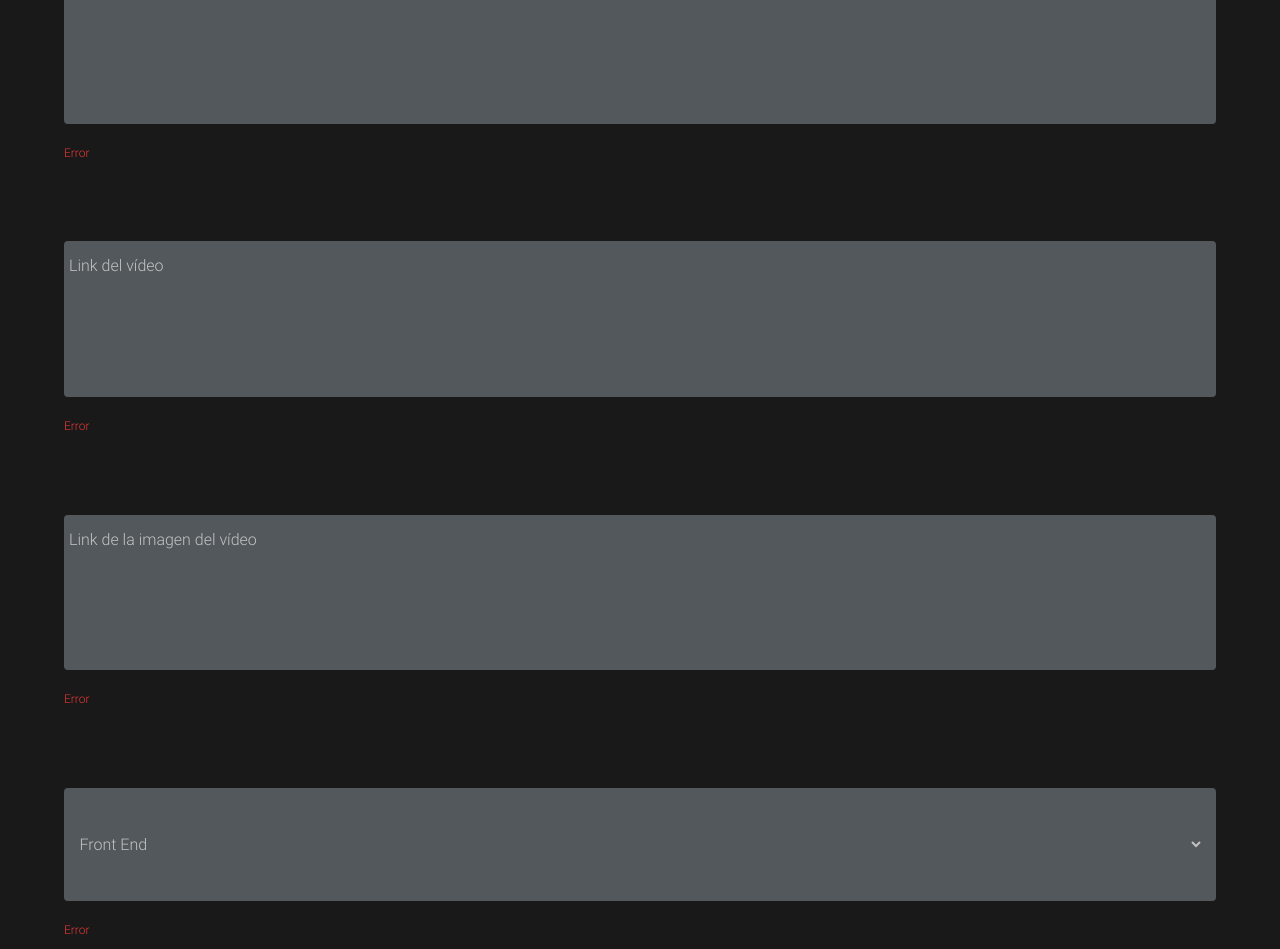
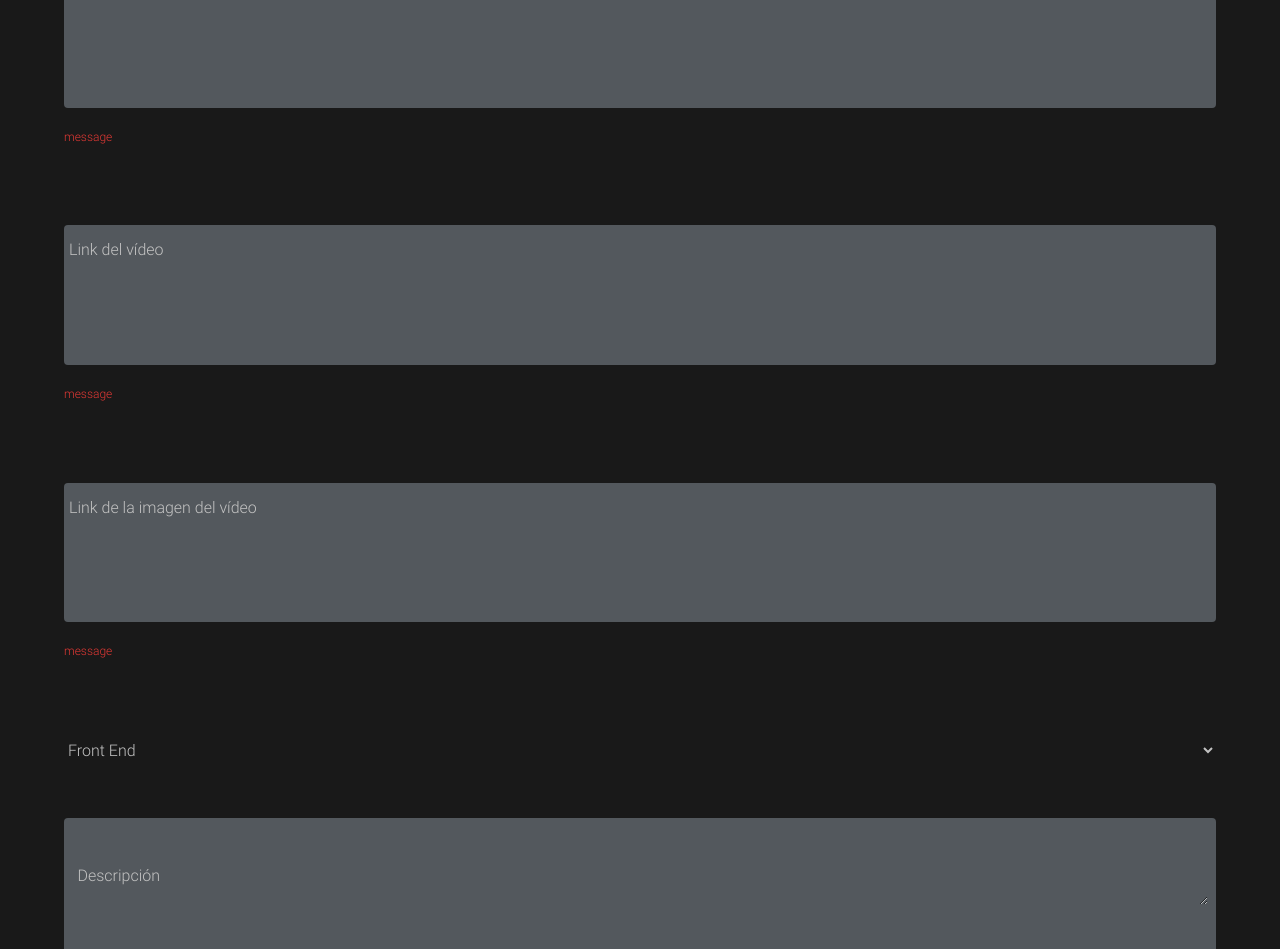
Before and after one commit to jarher/jefferflix, a React (Create React App) app in the folder client/: page /newVideo in a window 1280 px wide. Shown: the part 463-1412 px from the top of the page. Built offline with nearby package versions, Linux system fonts and the light colour scheme.

Commit message:
nuevo ajuste componente newVideo

```diff
--- /dev/null
+++ b/client/src/components/Form/ErrorMessage.jsx
@@ -0,0 +1,14 @@
+import styled from "styled-components";
+import { body_smaller, color_error_medium } from "../UI/variables";
+
+const ErrorMessage = styled.span`
+  color: ${color_error_medium};
+  font-size: ${body_smaller};
+  display: block;
+  padding: 2% 0;
+  font-family: "Roboto-Light", sans-serif;
+`;
+
+const Error = ({ message }) => <ErrorMessage>{message}</ErrorMessage>;
+
+export default Error;
--- /dev/null
+++ b/client/src/components/Form/FormWrapper.jsx
@@ -0,0 +1,8 @@
+import styled from "styled-components";
+const FormWrapper = styled.div`
+  display: flex;
+  flex-direction: column;
+  margin-bottom: 5%;
+`;
+
+export default FormWrapper;
--- a/client/src/components/Input/Input.jsx
+++ b/client/src/components/Input/Input.jsx
@@ -1,19 +1,12 @@
 import styled from "styled-components";
 import {
-  color_error_medium,
   color_gray_750,
   body_smaller,
   body_small,
   color_gray_300,
 } from "../UI/variables.js";
 
-const FormWrapper = styled.div`
-  display: flex;
-  flex-direction: column;
-  margin-bottom: 5%;
-`;
-
-const InputWrapper = styled.div`
+export const InputWrapper = styled.div`
   position: relative;
   background-color: ${color_gray_750};
   padding: 4% 1%;
@@ -25,7 +18,7 @@ const InputStyle = styled.input`
   color: ${color_gray_300};
   padding-top: 2%;
   width: 100%;
-  height: 5vh;
+  height: 3vh;
 
   &&:not(:placeholder-shown) + label,
   &:focus + label {
@@ -43,7 +36,7 @@ const InputStyle = styled.input`
   }
 `;
 
-const Label = styled.label`
+export const Label = styled.label`
   position: absolute;
   font-size: ${body_small};
   color: ${color_gray_300};
@@ -53,79 +46,17 @@ const Label = styled.label`
   transition: all 0.2s ease-in-out;
 `;
 
-const Select = styled.select`
-  width: 100%;
-  background-color: transparent;
-  color: ${color_gray_300};
-`;
-
-const Option = styled.option`
-  background-color: transparent;
-  color: ${color_gray_300};
-`;
-
-const Textarea = styled.textarea`
-  background-color: transparent;
-  color: ${color_gray_300};
-  font-family: "Roboto-Light", sans-serif;
-  width: 100%;
-  &::placeholder {
-    color: ${color_gray_300};
-  }
-`;
-
-const ErrorMessage = styled.span`
-  color: ${color_error_medium};
-  font-size: ${body_smaller};
-  display: block;
-  padding: 2% 0;
-  font-family: "Roboto-Light", sans-serif;
-`;
-
-const Input = (props) => {
-  const {
-    element,
-    labelText,
-    optionDefault,
-    selectOptions,
-    type,
-    colorDefault,
-    placeholder,
-  } = props.element;
-  return (
-    <FormWrapper>
+const Input = ({ type, labelText, value, placeholder, inputFunction }) => (
   <InputWrapper>
-        {element === "input" && (
-          <>
-            {colorDefault ? (
-              <InputStyle type={type} id={labelText} value={colorDefault} />
-            ) : (
     <InputStyle
       type={type}
-                id={{ labelText }}
+      id={labelText}
+      value={value}
       placeholder={placeholder}
+      onChange={(e) => inputFunction(e.target.value)}
     />
-            )}
     <Label htmlFor={labelText}>{labelText}</Label>
-          </>
-        )}
-        {element === "select" && (
-          <Select>
-            <Option disabled>
-              {optionDefault}
-            </Option>
-            {selectOptions.map((option) => (
-              <Option value={option.value} key={option.value}>
-                {option.value}
-              </Option>
-            ))}
-          </Select>
-        )}
-        {element === "textarea" && <Textarea placeholder={placeholder} />}
   </InputWrapper>
-      <ErrorMessage>Error</ErrorMessage>
-    </FormWrapper>
 );
-};
 
 export default Input;
--- /dev/null
+++ b/client/src/components/Select/Option.jsx
@@ -0,0 +1,16 @@
+import styled from "styled-components";
+import { color_gray_300 } from "../UI/variables";
+
+
+const OptionStyle = styled.option`
+  background-color: transparent;
+  color: ${color_gray_300};
+`;
+
+const Option = ({ value, disabled }) => (
+  <OptionStyle value={value.toLowerCase()} disabled={disabled}>
+    {value}
+  </OptionStyle>
+);
+
+export default Option;
--- /dev/null
+++ b/client/src/components/Select/Select.jsx
@@ -0,0 +1,30 @@
+import styled from "styled-components";
+import { color_gray_300 } from "../UI/variables.js";
+import Option from "./Option.jsx";
+
+const SelectStyle = styled.select`
+  width: 100%;
+  background-color: transparent;
+  color: ${color_gray_300};
+  position: relative;
+`;
+
+const Select = ({ Options, inputFunction, selected }) => {
+  return (
+    <SelectStyle
+      onChange={(e) => inputFunction(e.target.value)}
+      value={selected}
+    >
+      {Options.map((option) => <Option
+            value={option.value}
+            key={option.id}
+            disabled={option.default}
+            selected
+          >
+            {option.value}
+          </Option>)}
+    </SelectStyle>
+  );
+};
+
+export default Select;
--- /dev/null
+++ b/client/src/components/Textarea/Textarea.jsx
@@ -0,0 +1,25 @@
+import styled from "styled-components";
+import { color_gray_300 } from "../UI/variables";
+import { InputWrapper } from "../Input/Input";
+
+const TextareaStyle = styled.textarea`
+  background-color: transparent;
+  color: ${color_gray_300};
+  font-family: "Roboto-Light", sans-serif;
+  width: 100%;
+  &::placeholder {
+    color: ${color_gray_300};
+  }
+`;
+
+const Textarea = ({ value, placeholder, inputFunction }) => (
+  <InputWrapper>
+    <TextareaStyle
+      value={value}
+      placeholder={placeholder}
+      onChange={(e) => inputFunction(e.target.value)}
+    ></TextareaStyle>
+  </InputWrapper>
+);
+
+export default Textarea;
--- a/client/src/pages/NewCategory.jsx
+++ b/client/src/pages/NewCategory.jsx
@@ -40,7 +40,7 @@ const NewCategoryContainer = styled(HomeStyled)`
 const NewCategory = () => {
     return (
       <NewCategoryContainer>
-        <Form>
+        {/* <Form>
           <FormTitle>Nueva Categoría</FormTitle>
           {formInputs.map((element) => (
             <Input element={element} />
@@ -51,7 +51,7 @@ const NewCategory = () => {
               <FormButton $clean>Limpiar</FormButton>
             </ButtonsSubmit>
           </FormButtonsContainer>
-        </Form>
+        </Form> */}
       </NewCategoryContainer>
     );
 }
--- a/client/src/pages/NewVideo.jsx
+++ b/client/src/pages/NewVideo.jsx
@@ -8,6 +8,11 @@ import FormTitle from "../components/Form/FormTitle.jsx";
 import FormButton from "../components/Form/FormButton.jsx";
 import FormButtonsContainer from "../components/Form/FormButtonsContainer.jsx";
 import ButtonsSubmit from "../components/Form/ButtonsSubmit.jsx";
+import { useState } from "react";
+import Textarea from "../components/Textarea/Textarea.jsx";
+import FormWrapper from "../components/Form/FormWrapper.jsx";
+import Error from "../components/Form/ErrorMessage.jsx";
+import Select from "../components/Select/Select.jsx";
 
 const formInputs = [
   {
@@ -54,15 +59,75 @@ const ButtonRedirect = styled(FormButton)`
   align-self: end;
 `;
 
+const options = [
+  { id: 1, value: "Escoja una categoría", default: true, isSelected: true },
+  { id: 2, value: "Front End", default: false, isSelected: false },
+  { id: 3, value: "Back End", default: false, isSelected: false },
+];
+
 const NewVideo = () => {
+  const [title, setTitle] = useState("");
+  const [videoLink, setVideoLink] = useState("");
+  const [backgroundVideo, setBackgroundVideo] = useState("");
+  const [selected, setSelected] = useState("");
+  const [description, setDescription] = useState("");
+  const [user, setUser] = useState("");
+
   return (
     <NewVideoContainer>
       <Form>
         <FormTitle>Nuevo Video</FormTitle>
-        {formInputs.map((element, index) => (
-          <Input element={element} key={index} />
-        ))}
-
+        <FormWrapper>
+          <Input
+            type={"text"}
+            labelText={"Título"}
+            value={title}
+            placeholder={"Título"}
+            inputFunction={setTitle}
+          />
+          <Error message={"message"} />
+        </FormWrapper>
+        <FormWrapper>
+          <Input
+            type={"text"}
+            labelText={"Link del vídeo"}
+            value={videoLink}
+            placeholder={"Link del vídeo"}
+            inputFunction={setVideoLink}
+          />
+          <Error message={"message"} />
+        </FormWrapper>
+        <FormWrapper>
+          <Input
+            type={"text"}
+            labelText={"Link de la imagen del vídeo"}
+            value={backgroundVideo}
+            placeholder={"Link de la imagen del vídeo"}
+            inputFunction={setBackgroundVideo}
+          />
+          <Error message={"message"} />
+        </FormWrapper>
+        <FormWrapper>
+          <Select Options={options} inputFunction={setSelected} selected={selected}/>
+        </FormWrapper>
+        <FormWrapper>
+          <Textarea
+          value={description}
+            placeholder={"Descripción"}
+            inputFunction={setDescription}
+          />
+          <Error message={"message"} />
+        </FormWrapper>
+        <FormWrapper>
+          <Input
+            type={"text"}
+            labelText={"Usuario"}
+            value={user}
+            placeholder={"Usuario"}
+            inputFunction={setUser}
+          />
+          <Error message={"message"} />
+        </FormWrapper>
         <FormButtonsContainer>
           <ButtonsSubmit>
             <FormButton>Guardar</FormButton>
```
Lines whose indentation alone changed are shown as unchanged.
